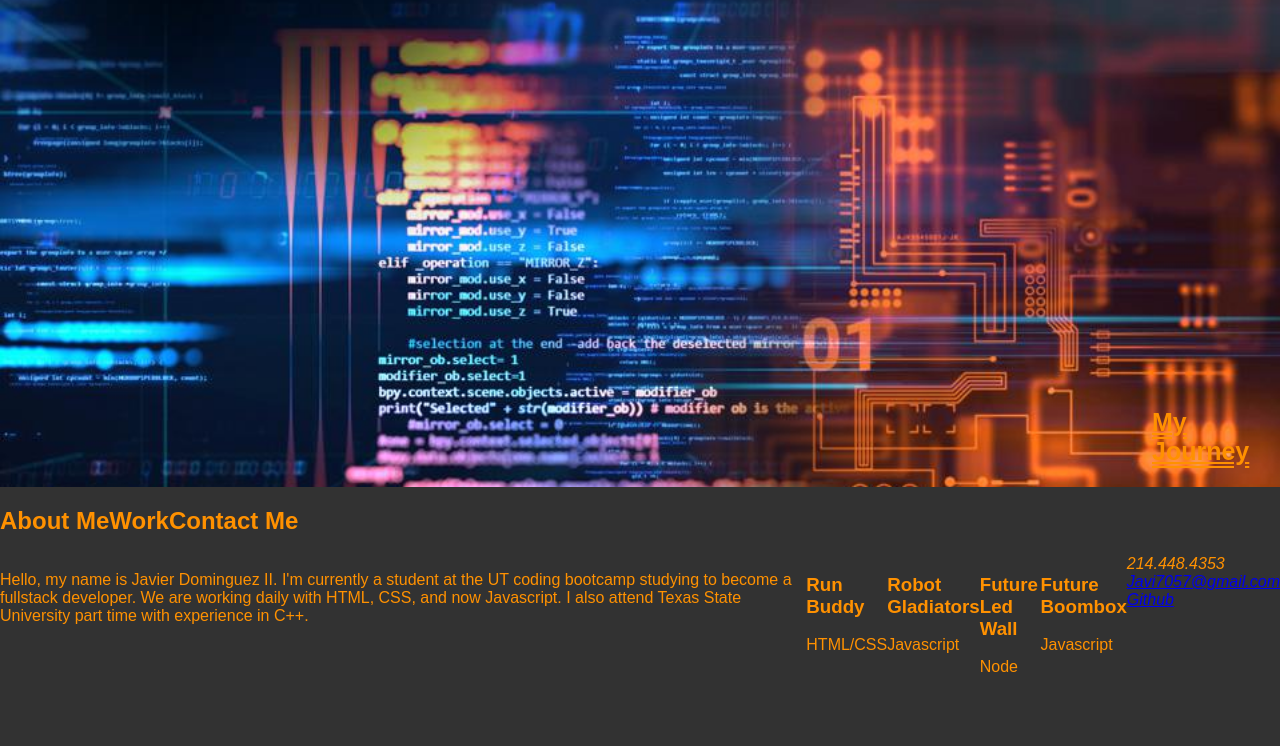
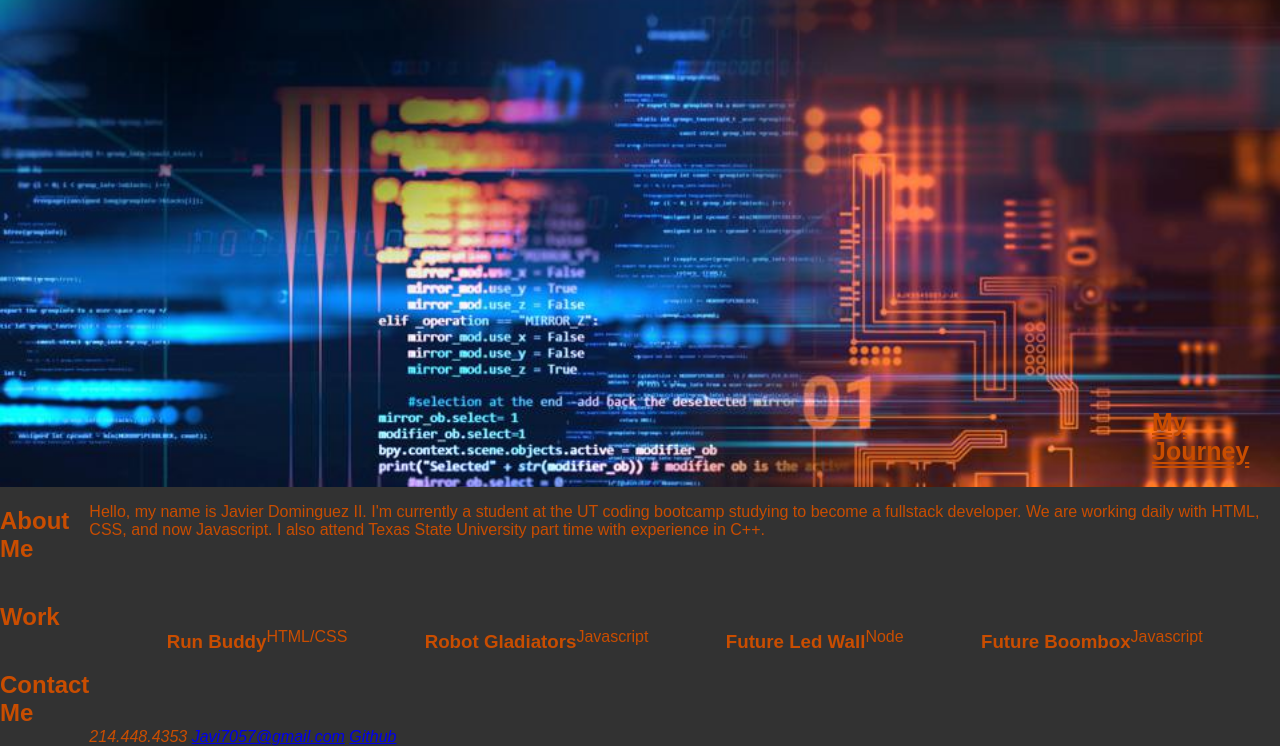
Before and after one commit to JaviD17/portfolio, a plain HTML site: page index.html in a window 1280 px wide. Shown: the part 71-817 px from the top of the page. Drawn offline with Linux system fonts and the light colour scheme.

Commit message:
added flexbox to menu and info section

```diff
--- a/assets/css/style.css
+++ b/assets/css/style.css
@@ -1,6 +1,6 @@
 :root{
     --primary-color: rgb(50, 50, 50);
-    --secondary-color: rgb(255, 145, 0);
+    --secondary-color: rgb(201, 77, 0);
     --accent-color: rgb(0, 0, 0);
 }
 *{
@@ -62,9 +62,24 @@ header nav ul li a{
     text-decoration-line: underline;
     text-decoration-style: double;
 }
+.box{
+    display: flex;
+}
 .menu{
     display: flex;
+    flex-flow: column;
+    justify-content: space-between;
 }
 .info{
     display: flex;
+    flex-flow: column;
+    justify-content: space-between;
 }
+.work-flex-container{
+    display: flex;
+    justify-content: space-evenly;
+}
+.work-flex{
+    display: flex;
+    flex-flow: row;
+}
--- a/index.html
+++ b/index.html
@@ -43,6 +43,7 @@
     <!-- HERO SECTION END -->
 
     <!-- INFO SECTION MENU START -->
+    <section class="box">
         <section class="menu">
             <div class="menu-box">
                 <h2>About Me</h2>
@@ -63,10 +64,12 @@
                 <p>
                     Hello, my name is Javier Dominguez II. I'm currently a student at the UT coding bootcamp studying to
                     become a fullstack developer.
-                We are working daily with HTML, CSS, and now Javascript. I also attend Texas State University part time
+                    We are working daily with HTML, CSS, and now Javascript. I also attend Texas State University part
+                    time
                     with experience in C++.
                 </p>
             </div>
+            <div class="work-flex-container">
                 <div class="work-flex">
                     <h3>Run Buddy</h3>
                     <p>HTML/CSS</p>
@@ -83,12 +86,15 @@
                     <h3>Future Boombox</h3>
                     <p>Javascript</p>
                 </div>
+            </div>
             <address>
                 214.448.4353
                 <a href="Javi7057@gmail.com">Javi7057@gmail.com</a>
                 <a href="https://github.com/JaviD17">Github</a>
             </address>
         </section>
+    </section>
     <!-- INFO SECTION END -->
 </body>
+
 </html>
```
Lines whose indentation alone changed are shown as unchanged.
